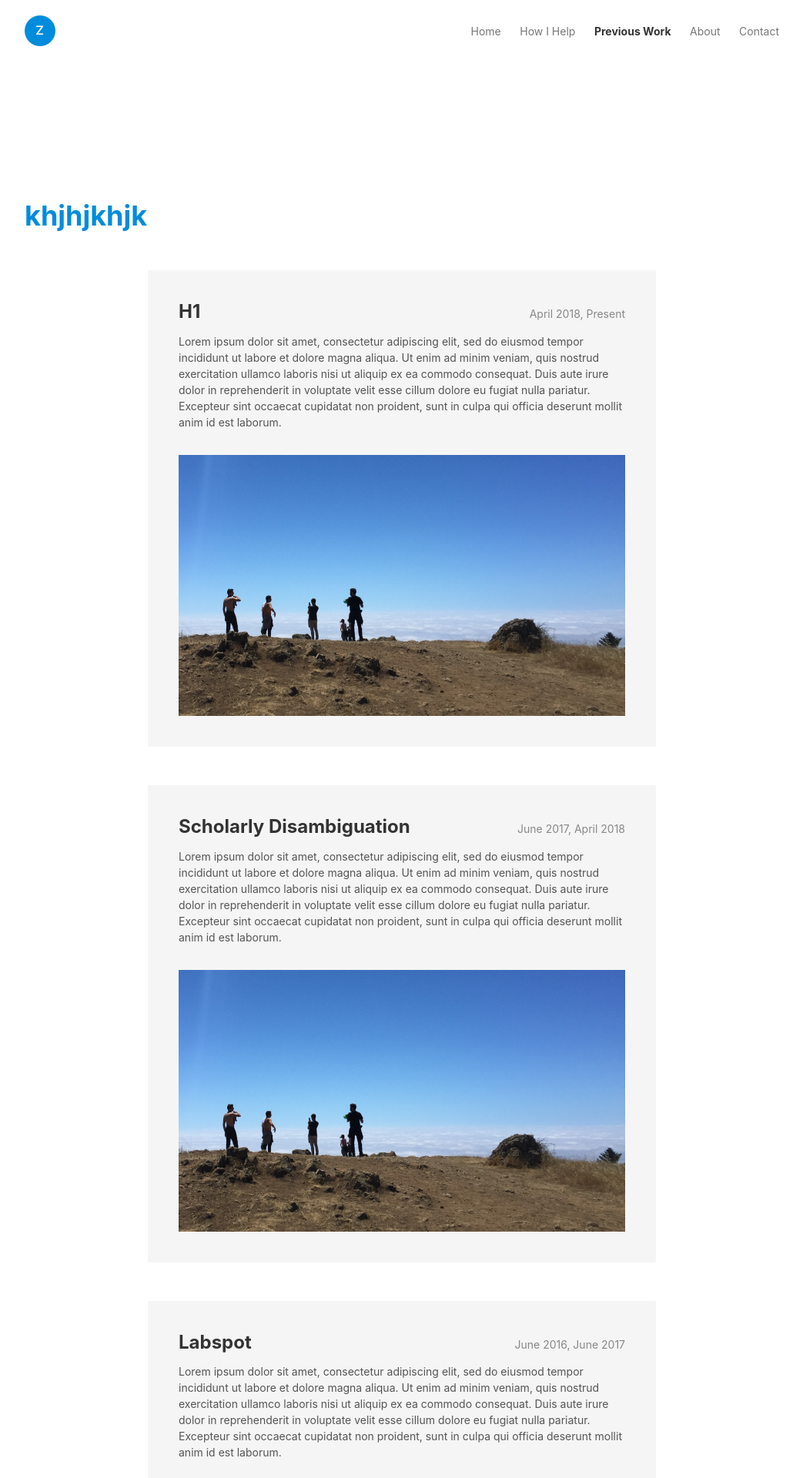
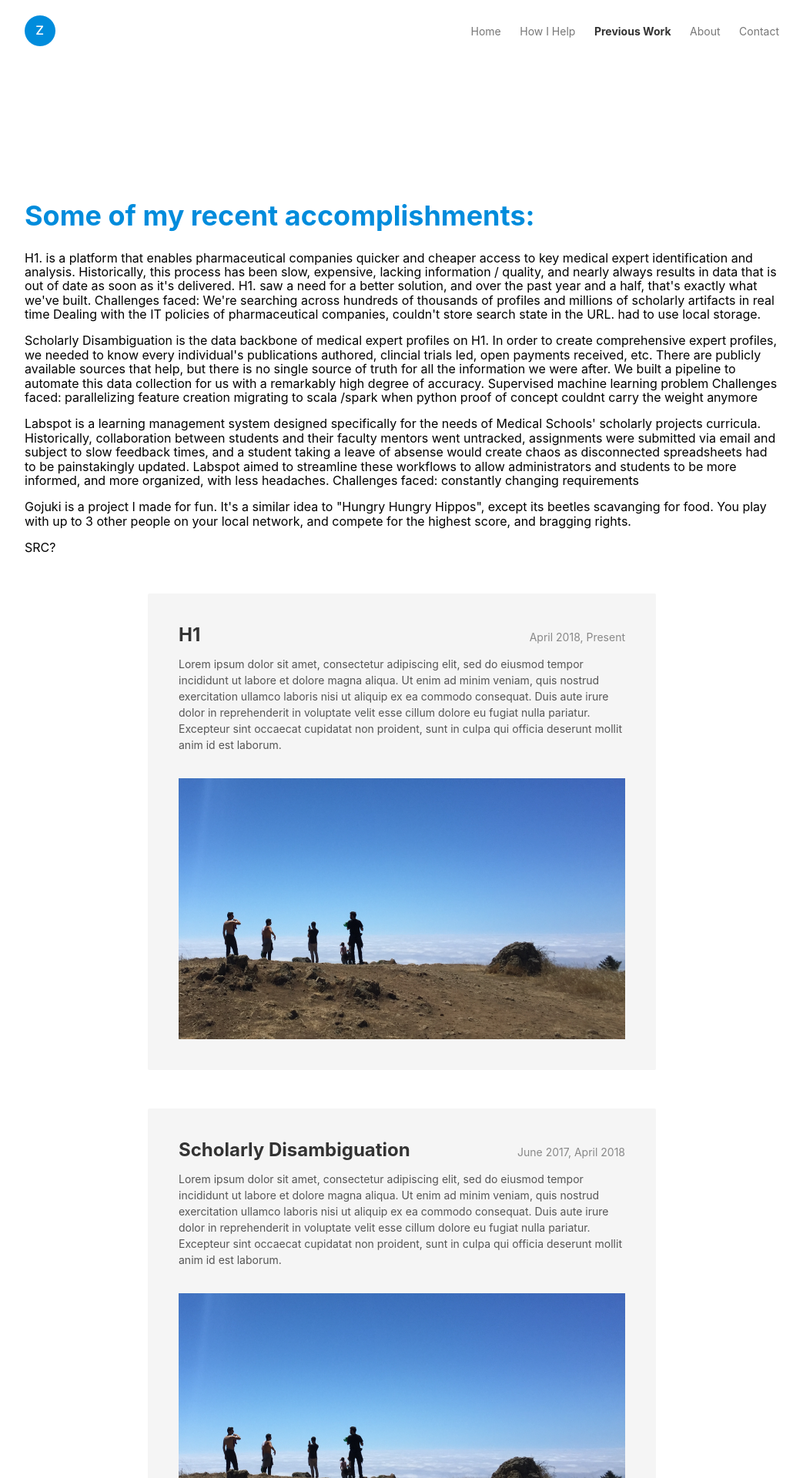
Before and after one commit to zachlite/zachlite-web, a Jekyll site: the page built from previous-work.html, in a window 1280 px wide. Shown: the top 1920 px of the page at 77% size, without its empty margins (118-1161 px from the left). Built offline with Jekyll 4.4.1, drawn with Linux system fonts in a browser that asks for light colours.

Commit message:
more wip

```diff
--- a/assets/css/styles.scss
+++ b/assets/css/styles.scss
@@ -108,7 +108,7 @@ p.caption {
   display: flex;
   align-items: flex-start;
   justify-content: space-between;
-  width: 420px;
+  width: 480px;
   .pro-title {
     margin: 5px 0px;
   }
--- a/index.html
+++ b/index.html
@@ -12,8 +12,8 @@ title: Home
   </div>
   <p class="caption divider">–––</p>
   <div class="intro-list">
-    <p class="body">Software Engineer @ <a target="_blank" href="http://h1insights.com" class="link">H1.</a></p>
-    <p class="body">Co-founder, engineer @ <a target="_blank" href="http://labspot.io" class="link">Labspot</a></p>
+    <p class="body">Data & Product Engineer @ <a target="_blank" href="http://h1insights.com" class="link">H1.</a></p>
+    <p class="body">Co-founder, Product Engineer @ <a target="_blank" href="http://labspot.io" class="link">Labspot</a></p>
     <p class="body">Intern @ <a target="_blank" href="http://srcinc.com" class="link">SRC</a></p>
   </div>
 </div>
--- a/previous-work.html
+++ b/previous-work.html
@@ -2,8 +2,66 @@
 layout: default
 title: Previous Work | Zach Lite
 ---
-<h1 class="mini">khjhjkhjk</h1>
+<h1 class="mini">Some of my recent accomplishments:</h1>
 
+
+
+
+<!-- include in work section -->
+<!-- description -->
+<!-- team size -->
+<!-- technology used -->
+<!-- challenges faced -->
+
+
+<p>
+  H1. is a platform that enables pharmaceutical companies quicker and cheaper access to key medical expert
+  identification and analysis. Historically, this process has been slow, expensive, lacking information / quality, and
+  nearly always results in data that is out of date as soon as it's delivered.
+  H1. saw a need for a better solution, and over the past year and a half, that's exactly what we've built.
+
+
+  Challenges faced:
+  We're searching across hundreds of thousands of profiles and millions of scholarly artifacts in real time
+  Dealing with the IT policies of pharmaceutical companies, couldn't store search state in the URL. had to use local
+  storage.
+
+</p>
+
+<p>
+  Scholarly Disambiguation is the data backbone of medical expert profiles on H1. In order to create comprehensive
+  expert profiles, we needed to know
+  every individual's publications authored, clincial trials led, open payments received, etc. There are publicly
+  available sources that help, but there is no single source of truth for all the information we were after.
+  We built a pipeline to automate this data collection for us with a remarkably high degree of accuracy.
+
+
+  Supervised machine learning problem
+
+  Challenges faced:
+  parallelizing feature creation
+  migrating to scala /spark when python proof of concept couldnt carry the weight anymore
+</p>
+
+<p>
+  Labspot is a learning management system designed specifically for the needs of Medical Schools' scholarly projects
+  curricula. Historically, collaboration between students and their faculty mentors went untracked, assignments were
+  submitted via email and subject to slow feedback times, and a student taking a leave of absense would create
+  chaos as disconnected spreadsheets had to be painstakingly updated.
+  Labspot aimed to streamline these workflows to allow administrators and students to be more informed, and
+  more organized, with less headaches.
+
+  Challenges faced:
+  constantly changing requirements
+</p>
+
+<p>
+  Gojuki is a project I made for fun. It's a similar idea to "Hungry Hungry Hippos", except its beetles scavanging for
+  food. You play with up to 3 other people on your local network, and compete for the highest score, and bragging
+  rights.
+</p>
+
+<p>SRC?</p>
 
 
 <div class="work">
```
Also changed, not shown: how-I-help.html (+7 -1 lines).
